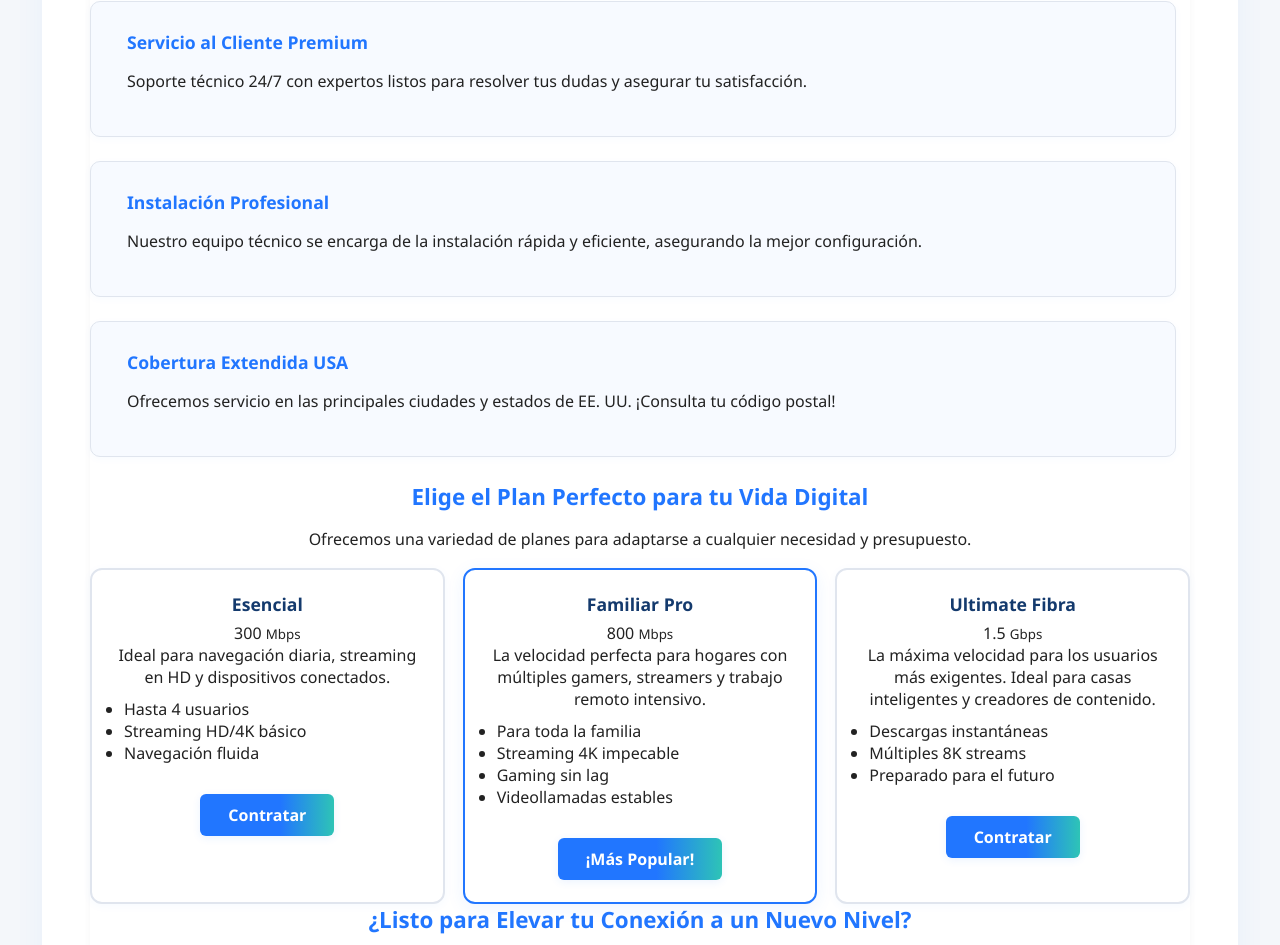
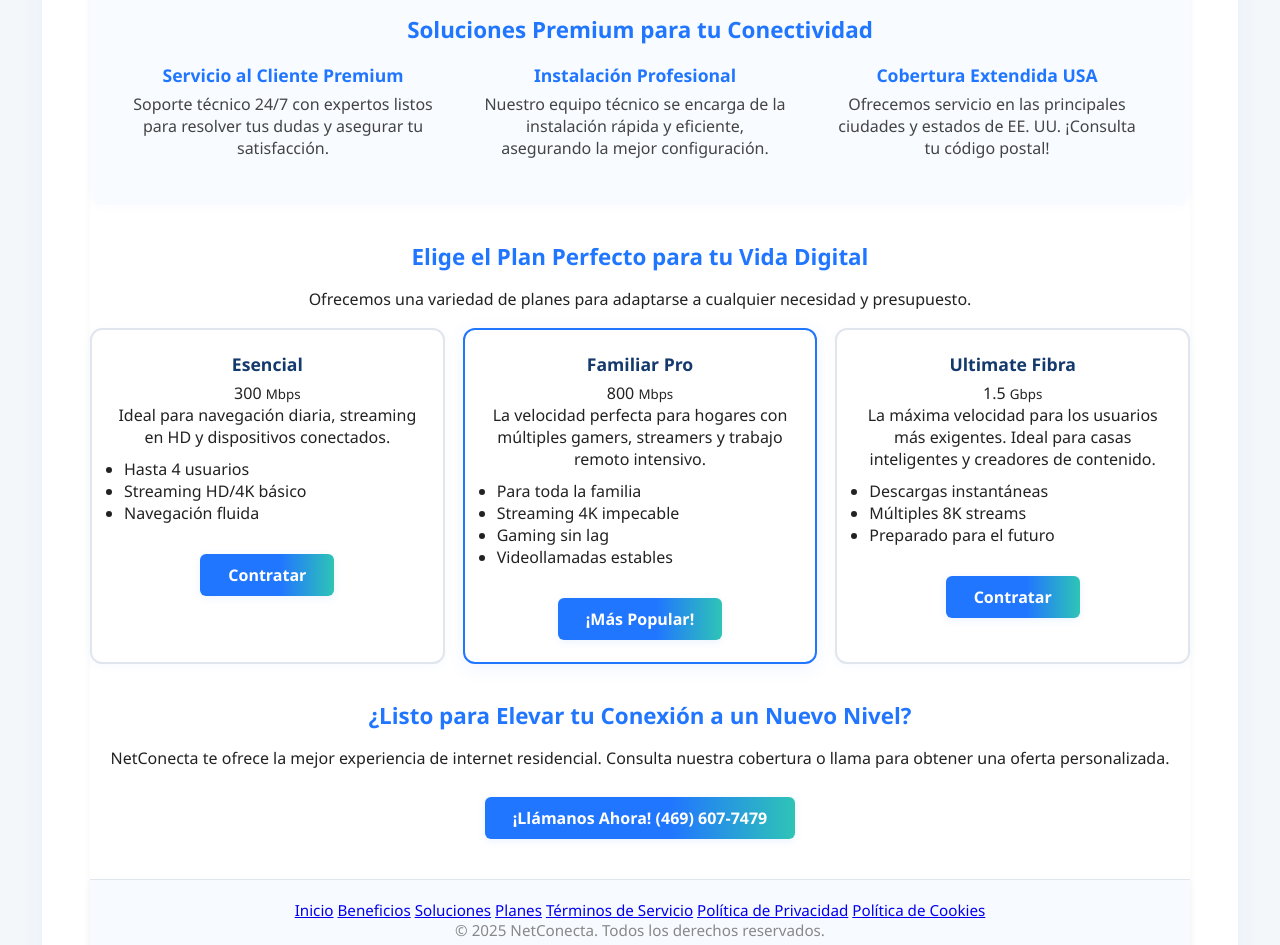
Before and after one commit to Zombie550211/internet-y-cable, a plain HTML site: page index_rediseño.html in a window 1280 px wide. Shown: the part 695-1640 px from the top of the page. Drawn offline with Linux system fonts and the light colour scheme.

Commit message:
Describe brevemente tus      cambios

```diff
--- a/estilos.css
+++ b/estilos.css
@@ -87,6 +87,49 @@ ul {
   margin-left: 0;
 }
 
+.beneficios-bg {
+  background: #f5faff;
+  border-radius: 12px;
+  padding: 38px 40px 34px 40px;
+  margin-bottom: 32px;
+  box-shadow: 0 2px 12px rgba(33,118,255,0.03);
+}
+
+.soluciones-bg {
+  background: #f8fbff;
+  border-radius: 12px;
+  padding: 34px 38px 30px 38px;
+  margin-bottom: 32px;
+  box-shadow: 0 2px 12px rgba(33,118,255,0.02);
+}
+
+.features-list {
+  display: flex;
+  gap: 32px;
+  justify-content: flex-start;
+  margin-top: 18px;
+}
+.features-list > div {
+  flex: 1 1 0;
+  background: none;
+  border: none;
+  padding: 0 10px 0 0;
+  min-width: 180px;
+}
+.features-list h3 {
+  color: #2176ff;
+  margin-bottom: 6px;
+}
+.features-list p {
+  color: #444;
+  margin-top: 0;
+  font-size: 1rem;
+}
+
+.section {
+  margin-bottom: 36px;
+}
+
 .plan-cards {
   display: flex;
   gap: 18px;
@@ -152,6 +195,15 @@ footer {
 }
 
 @media (max-width: 900px) {
+  .beneficios-bg, .soluciones-bg {
+    padding: 16px 6vw;
+    border-radius: 8px;
+  }
+  .features-list {
+    flex-direction: column;
+    gap: 14px;
+  }
+
   .container {
     padding: 12px 2vw;
   }
--- a/index_rediseño.html
+++ b/index_rediseño.html
@@ -21,17 +21,11 @@
                 </nav>
                 <a href="#planes">Ver Planes</a>
                 <a href="tel:+14696077479" class="secondary">¡Llámanos!</a>
-                        <a href="#planes">Planes</a>
-                        <a href="#contacto">Contacto</a>
-                    </nav>
-            <a href="#planes">Ver Planes</a>
-            <a href="tel:+14696077479" class="secondary">¡Llámanos!</a>
         </div>
     </section>
     <main>
-        <section class="section" id="beneficios">
+        <section class="section beneficios-bg" id="beneficios">
             <h2>Tu Hogar, Siempre Conectado y Productivo</h2>
-            <div class="card">
             <p>En NetConecta, entendemos que tu internet es el corazón digital de tu hogar. Por eso, garantizamos una conexión potente y constante para cada miembro de la familia, sin importar la actividad.</p>
             <ul>
                 <li>Velocidades de descarga y subida simétricas para un rendimiento superior.</li>
@@ -44,23 +38,22 @@
                 <li>Gaming online con latencia mínima, ideal para eSports.</li>
                 <li>Experiencia de audio de alta calidad para música y podcasts.</li>
             </ul>
-                <div style="text-align:center; margin-top:1.5rem;">
+            <div style="margin-top:1.5rem;">
                 <a href="tel:+14696077479" class="btn secondary">Consulta Cobertura</a>
             </div>
-            </div>
         </section>
-        <section class="section" id="soluciones">
+        <section class="section soluciones-bg" id="soluciones">
             <h2>Soluciones Premium para tu Conectividad</h2>
-            <div class="features">
-                <div class="card feature">
+            <div class="features-list">
+                <div>
                     <h3>Servicio al Cliente Premium</h3>
                     <p>Soporte técnico 24/7 con expertos listos para resolver tus dudas y asegurar tu satisfacción.</p>
                 </div>
-                <div class="card feature">
+                <div>
                     <h3>Instalación Profesional</h3>
                     <p>Nuestro equipo técnico se encarga de la instalación rápida y eficiente, asegurando la mejor configuración.</p>
                 </div>
-                <div class="card feature">
+                <div>
                     <h3>Cobertura Extendida USA</h3>
                     <p>Ofrecemos servicio en las principales ciudades y estados de EE. UU. ¡Consulta tu código postal!</p>
                 </div>
```
Lines whose indentation alone changed are shown as unchanged.
